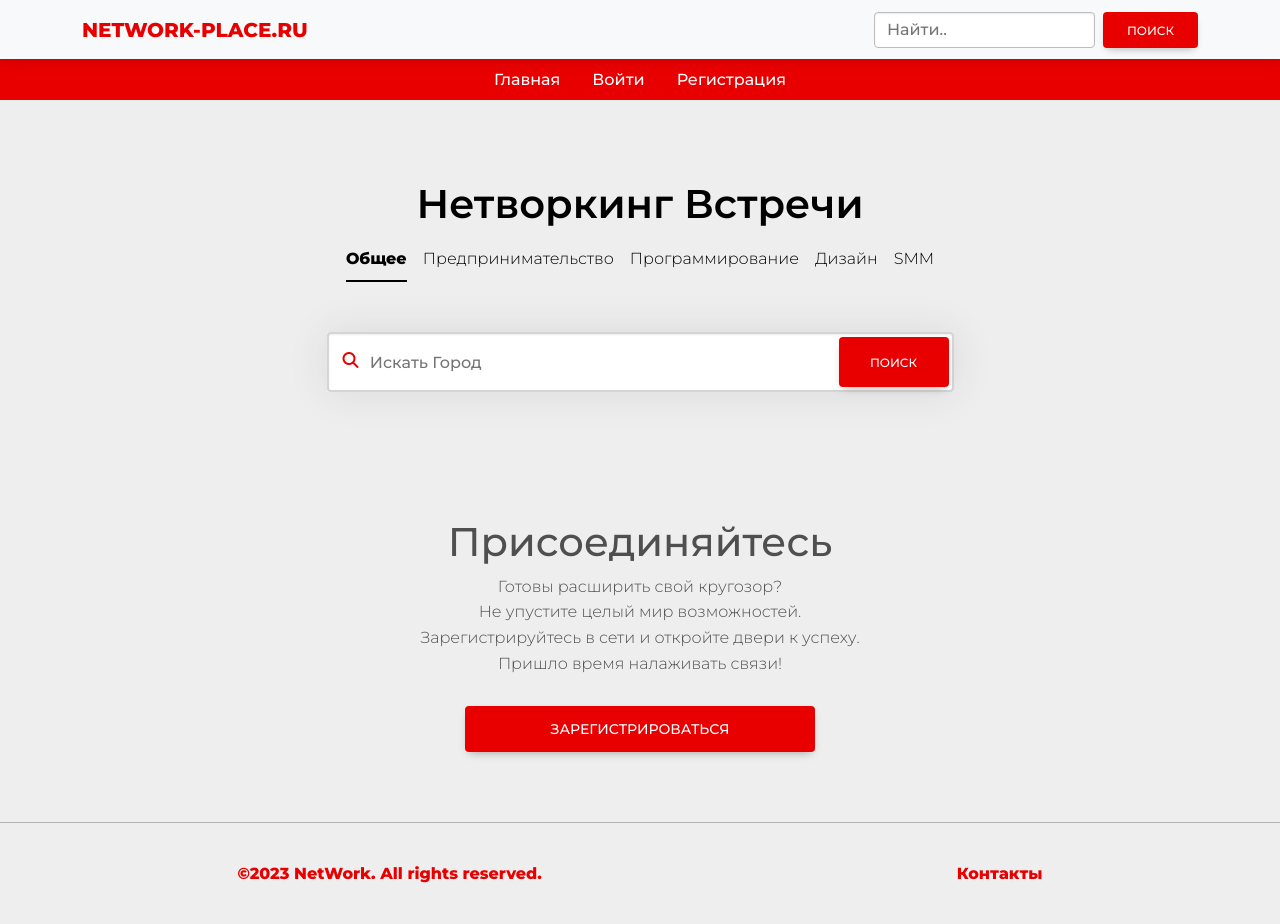
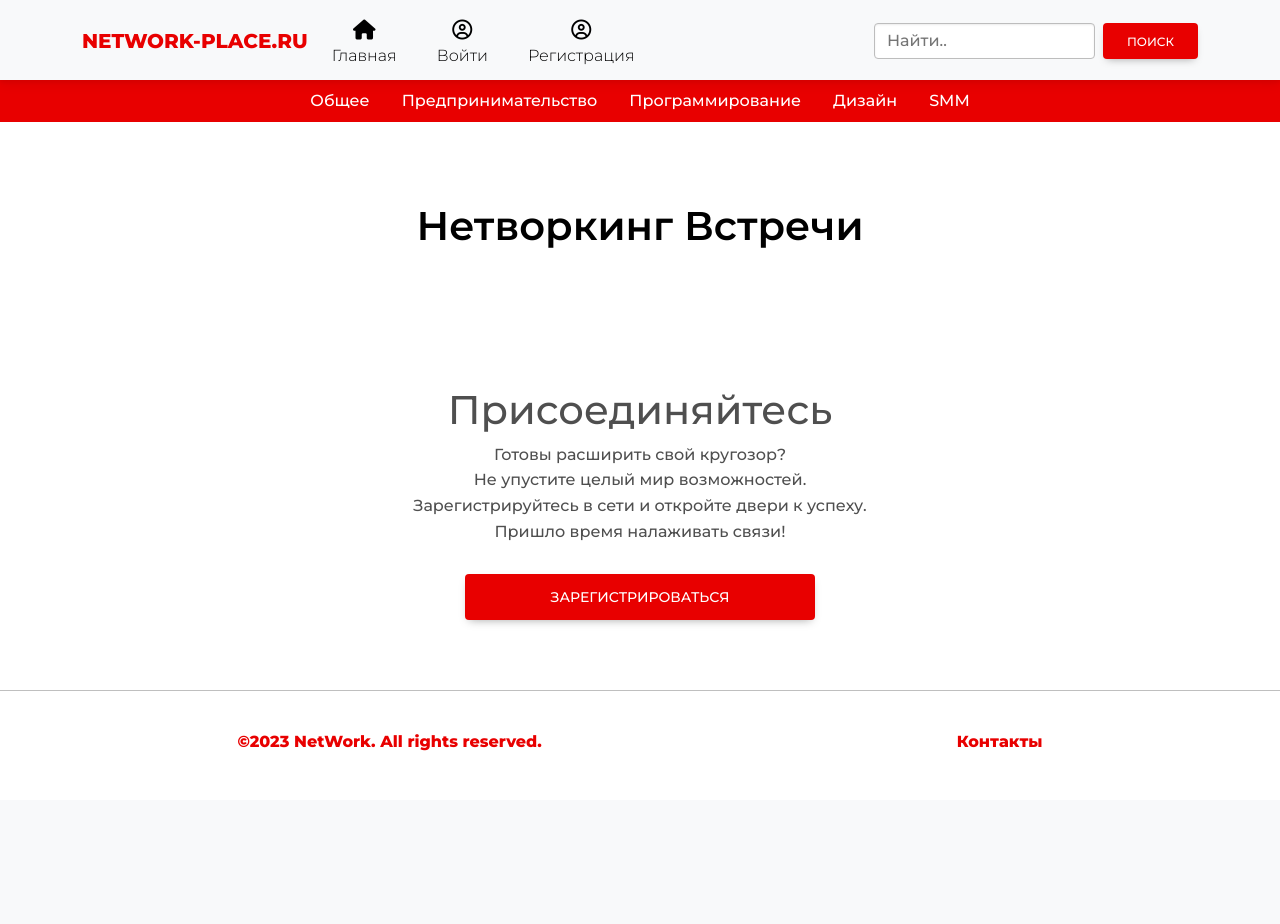
Before and after one commit to Majid-Aziev-007/network, a Django app: page / in a window 1280 px wide. After the commit the page ends 751 px from the top, so only its background shows below. Run offline with Django 3.2, Linux system fonts and the light colour scheme; data that the repository does not hold is empty; some libraries are stand-ins or nearby versions.

Commit message:
Commit
- Подправили дизайн

```diff
--- a/network/network/settings.py
+++ b/network/network/settings.py
@@ -23,7 +23,7 @@ BASE_DIR = os.path.dirname(os.path.dirname(os.path.abspath(__file__)))
 SECRET_KEY = '7vsp%ki84wn!!ovcv3k2f$ics21&cr&m(1_m5i1$pdxl$m4e!_'
 
 # SECURITY WARNING: don't run with debug turned on in production!
-DEBUG = False
+DEBUG = True
 
 ALLOWED_HOSTS = ["*"]
 
--- a/network/templates/base.html
+++ b/network/templates/base.html
@@ -35,6 +35,9 @@
         <link rel="preconnect" href="https://fonts.googleapis.com">
         <link rel="preconnect" href="https://fonts.gstatic.com" crossorigin>
         <link href="https://fonts.googleapis.com/css2?family=Montserrat:wght@200;300;500;600;800&display=swap" rel="stylesheet">
+        <!-- Yandex.RTB -->
+        <script>window.yaContextCb=window.yaContextCb||[]</script>
+        <script src="https://yandex.ru/ads/system/context.js" async></script>
         <style>
           /* width */
           ::-webkit-scrollbar {
@@ -69,7 +72,7 @@
           </style>
       </head>
   </head>
-  <body style="font-family: 'Montserrat', sans-serif;">
+  <body style="font-family: 'Montserrat', sans-serif; background-color: white;">
       <header>
         {% include 'includes/header.html' %}
       </header>
--- a/network/templates/includes/header.html
+++ b/network/templates/includes/header.html
@@ -1,4 +1,15 @@
 {% load static %}
+<!-- Yandex.RTB R-A-3225814-1 -->
+<div id="yandex_rtb_R-A-3225814-1"></div>
+<script>
+window.yaContextCb.push(()=>{
+	Ya.Context.AdvManager.render({
+		"blockId": "R-A-3225814-1",
+		"renderTo": "yandex_rtb_R-A-3225814-1"
+	})
+})
+</script>
+
 <nav class="navbar navbar-expand-lg bg-body-tertiary">
     <div class="container">
     <a class="navbar-brand" href="#" style="color: #e80000; font-weight: bold;">NETWORK-PLACE.RU</a>
@@ -6,43 +17,68 @@
       <span class="navbar-toggler-icon"></span>
     </button>
     <div class="collapse navbar-collapse" id="navbarScroll">
-      <ul class="navbar-nav me-auto my-2 my-lg-0 navbar-nav-scroll" style="--bs-scroll-height: 100px;">
-
+      <ul class="navbar-nav me-auto my-2 my-lg-0">
+        <div class="row justify-content-center" style="margin-bottom: -20px">
+          {% with request.resolver_match.view_name as view_name %}
+            <li class="nav-item col">
+              <a class="nav-link" style="text-align: center; color: black;" href="#">
+                <i class="fa fa-home fa-lg" aria-hidden="true"></i>
+                <p style="font-weight: 300;">Главная</p>
+              </a>
+            </li>
+            {% if request.user.is_authenticated %}
+                <li class="nav-item col">
+                  <a class="nav-link" style="text-align: center; color: black;" href="#">
+                    <i class="fa fa-user-circle-o fa-lg" aria-hidden="true"></i>
+                    <p style="font-weight: 300;">Профиль</p>
+                  </a>
+                </li>
+                {% if request.user.get_group_permissions %}
+                  <li class="nav-item col">
+                    <a class="nav-link" style="text-align: center; color: black;" href="#">
+                      <i class="fa fa-id-card fa-lg" aria-hidden="true"></i>
+                      <p style="font-weight: 300;">Панель</p>
+                    </a>
+                  </li>
+                {% endif %}
+              {% else %}
+                <li class="nav-item col">
+                  <a class="nav-link" style="text-align: center; color: black;" href="#">
+                    <i class="fa fa-user-circle-o fa-lg" aria-hidden="true"></i>
+                    <p style="font-weight: 300;">Войти</p>
+                  </a>
+                </li>
+                <li class="nav-item col">
+                  <a class="nav-link" style="text-align: center; color: black;" href="#">
+                    <i class="fa fa-user-circle-o fa-lg" aria-hidden="true"></i>
+                    <p style="font-weight: 300;">Регистрация</p>
+                  </a>
+                </li>
+            {% endif %}
+          {% endwith %}
+        </div>
       </ul>
-      <form class="d-flex" role="search">
-        <input class="form-control me-2" type="search" placeholder="Найти.." aria-label="Search">
+      <form class="d-flex">
+        <input autocomplete="on" name="search" class="form-control me-2" type="search" placeholder="Найти.." aria-label="Search">
         <button class="btn" style="background-color: #e80000; color: white;" type="submit">ПОИСК</button>
       </form>
     </div>
 </nav>
 
 <ul class="nav justify-content-center" style="background-color: #e80000; font-weight:500;">
-  {% with request.resolver_match.view_name as view_name %}
   <li class="nav-item">
-        <a class="nav-link" aria-current="page" href="{% url 'meetings:index' %}" style="color: white;">Главная</a>
-      </li>
-    {% if request.user.is_authenticated %}
-      <li class="nav-item">
-        <a class="nav-link" aria-current="page" href="{% url 'customers:profile' %}" style="color: white;">Профиль</a>
-      </li>
-      {% if request.user.get_group_permissions %}
-        <li class="nav-item">
-          <a class="nav-link" aria-current="page" href="{% url 'meetings:meeting_create' %}" style="color: white;">Создать нетворк</a>
+    <a class="nav-link" style="color: white;" aria-current="page" href="{% url 'meetings:index' %}">Общее</a>
   </li>
   <li class="nav-item">
-          <a class="nav-link" aria-current="page" href="{% url 'customers:key_valid' %}" style="color: white;">Проверить ключ</a>
+    <a class="nav-link" style="color: white;" aria-current="page" href="{% url 'meetings:topic_list' 'entrepreneurship' %}">Предпринимательство</a>
   </li>
   <li class="nav-item">
-          <a class="nav-link" aria-current="page" href="{% url 'panelcreator:panel' %}" style="color: white;">Панель правления</a>
-        </li>
-      {% endif %}
-    {% else %}
-      <li class="nav-item">
-        <a class="nav-link" aria-current="page" href="{% url 'users:login' %}" style="color: white;">Войти</a>
+    <a class="nav-link" style="color: white;" href="{% url 'meetings:topic_list' 'develop' %}">Программирование</a>
   </li>
   <li class="nav-item">
-        <a class="nav-link" aria-current="page" href="{% url 'users:signup' %}" style="color: white;">Регистрация</a>
+    <a class="nav-link" style="color: white;" href="{% url 'meetings:topic_list' 'design' %}">Дизайн</a>
   </li>
-    {% endif %}
-  {% endwith %}
+  <li class="nav-item">
+    <a class="nav-link" style="color: white;" href="{% url 'meetings:topic_list' 'smm' %}">SMM</a>
+  </li>
 </ul>
--- a/network/templates/meetings/includes/navbar_topic.html
+++ /dev/null
@@ -1,21 +0,0 @@
-{% with request.resolver_match as view_name %}
-
-  <ul class="nav nav-underline justify-content-center" style="margin-top: -50px; margin-bottom: 50px;">
-    <li class="nav-item">
-      <a class="nav-link {% if not request.resolver_match.kwargs.slug %}active{% endif %}" style="color: black;" aria-current="page" href="{% url 'meetings:index' %}">Общее</a>
-    </li>
-    <li class="nav-item">
-      <a class="nav-link {% if request.resolver_match.kwargs.slug == 'entrepreneurship' %}active{% endif %}" style="color: black;" aria-current="page" href="{% url 'meetings:topic_list' 'entrepreneurship' %}">Предпринимательство</a>
-    </li>
-    <li class="nav-item">
-      <a class="nav-link {% if request.resolver_match.kwargs.slug == 'develop' %}active{% endif %}" style="color: black;" href="{% url 'meetings:topic_list' 'develop' %}">Программирование</a>
-    </li>
-    <li class="nav-item">
-      <a class="nav-link {% if request.resolver_match.kwargs.slug == 'design' %}active{% endif %}" style="color: black;" href="{% url 'meetings:topic_list' 'design' %}">Дизайн</a>
-    </li>
-    <li class="nav-item">
-      <a class="nav-link {% if request.resolver_match.kwargs.slug == 'smm' %}active{% endif %}" style="color: black;" href="{% url 'meetings:topic_list' 'smm' %}">SMM</a>
-    </li>
-  </ul>
-
-{% endwith %}
--- a/network/templates/meetings/includes/search.html
+++ /dev/null
@@ -1,52 +0,0 @@
-<style>
-@import url("https://fonts.googleapis.com/css2?family=Poppins:weight@100;200;300;400;500;600;700;800&display=swap");
-
-
-body{
- background-color:#eee;
- font-weight: 300;
-}
-
-.search{
-position: relative;
-box-shadow: 0 0 40px rgba(51, 51, 51, .1);
-
-}
-
-.search input{
-
- height: 60px;
- text-indent: 25px;
- border: 2px solid #d6d4d4;
-
-
-}
-
-
-.search input:focus{
-
- box-shadow: none;
- border: 2px solid black;
-
-
-}
-
-.search .fa-search{
-
- position: absolute;
- top: 20px;
- left: 16px;
-
-}
-
-.search button{
-
- position: absolute;
- top: 5px;
- right: 5px;
- height: 50px;
- width: 110px;
- background: #e80000;
-
-}
-</style>
--- a/network/templates/meetings/index.html
+++ b/network/templates/meetings/index.html
@@ -8,28 +8,6 @@ NetWork - Место Встречи
     <h1 style="margin-top: 80px; text-align: center; margin-bottom: 60px; font-weight: 600;">
       Нетворкинг Встречи
     </h1>
-    {% include 'meetings/includes/navbar_topic.html' %}
-
-      {% include 'meetings/includes/search.html' %}
-
-      <div class="container">
-
-        <div class="row d-flex justify-content-center align-items-center animstart" style="margin-bottom: 50px;">
-
-          <div class="col-md-7">
-
-            <div class="search">
-                <form action="{% url 'meetings:index' %}">
-                    <i style="color: #e80000" class="fa fa-search"></i>
-                    <input type="text" class="form-control" placeholder="{% if not search %} Искать Город {% endif %}{{search}}" autocomplete="on" name="search">
-                    <button class="btn" style="color: white;">Поиск</button>
-                </form>
-            </div>
-
-          </div>
-
-        </div>
-      </div>
 
     <div class="row row-cols-1 row-cols-md-2 row-cols-xxl-3 g-4">
       {% for meeting in page_obj %}
```
Also changed, not shown: network/templates/meetings/meetings_list.html (+0 -23 lines). Lines whose indentation alone changed are shown as unchanged.
